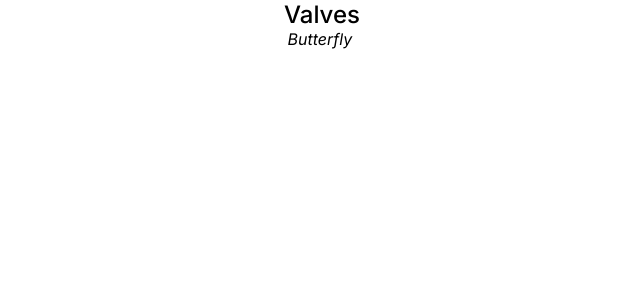
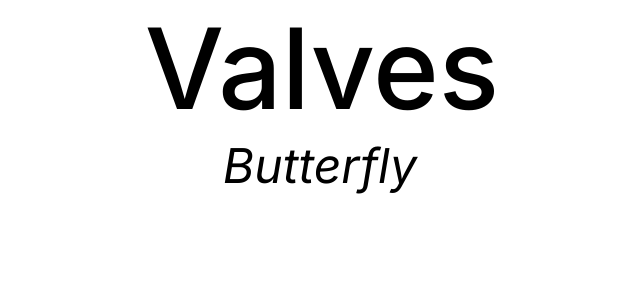
Before and after one commit to TomRgrant/Port, a React (Vite) app in the folder portfolio/: page / in a window 1280 px wide. Shown: the top 300 px of the page, without its empty margins (318-958 px from the left). Built offline with nearby package versions, Linux system fonts and the light colour scheme.

Commit message:
Updated Typewriter css to add dynamic font sizes

```diff
--- a/portfolio/src/Styles/Components Styles/TypeWriterTitle.css
+++ b/portfolio/src/Styles/Components Styles/TypeWriterTitle.css
@@ -3,15 +3,20 @@
     flex-direction: column;
     justify-content: center;
     align-items: center;
+    height: var(--website-height);
+    width: 100vw;
+    overflow: hidden;
 }
 
 .title {
     font-family: var(--title-font);
     font-weight: 500;
+    font-size: clamp(1rem, calc(32px + 16 * ((100vw - 200px) / (768 - 568))), 7rem);
 }
 
 .Typewriter__wrapper {
     font-family: var(--title-font);
     font-weight: 400;
     font-style: italic;
+    font-size: clamp(1rem, calc(32px + 16 * ((100vw - 1000px) / (768 - 568))), 3rem);
 }
```
